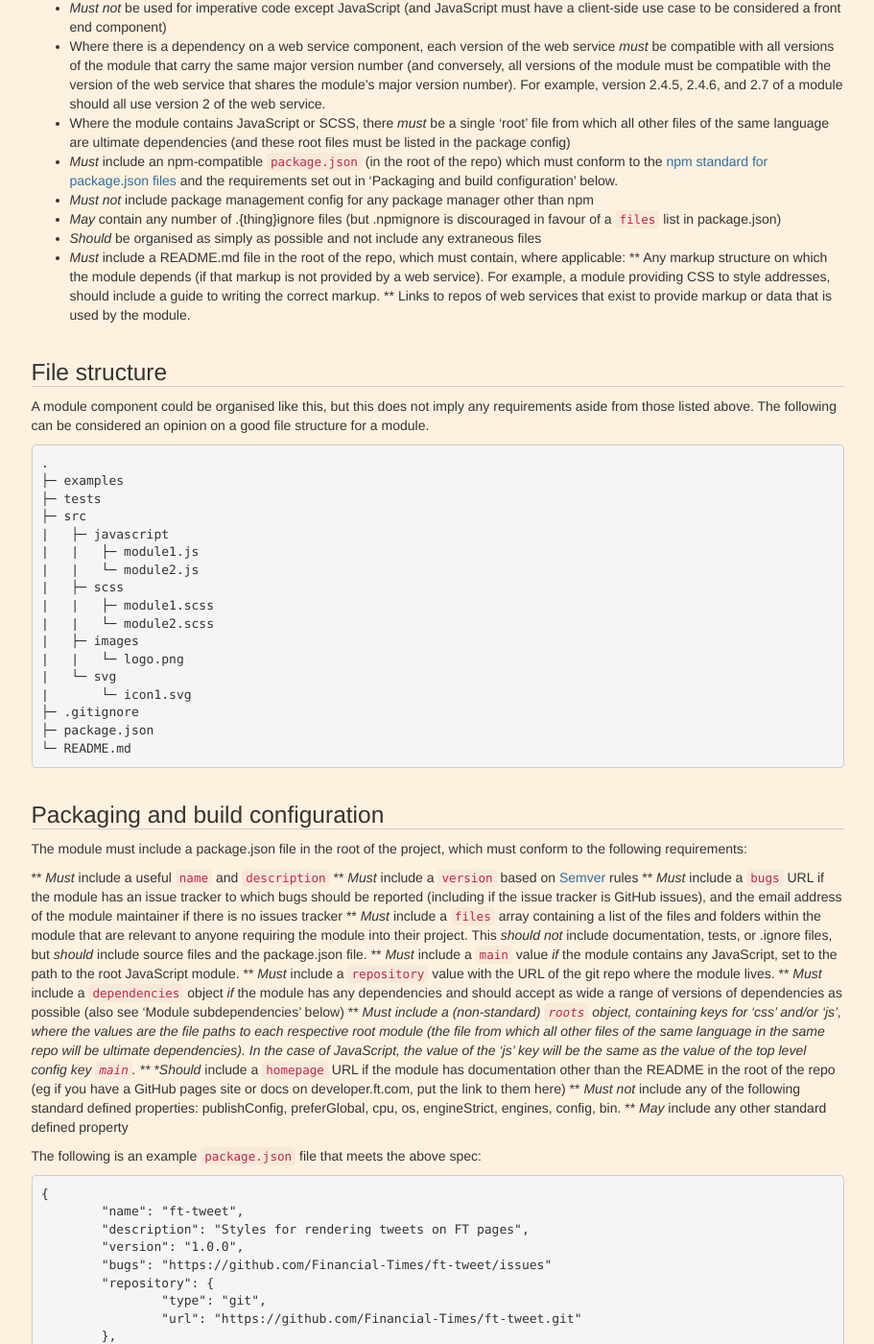
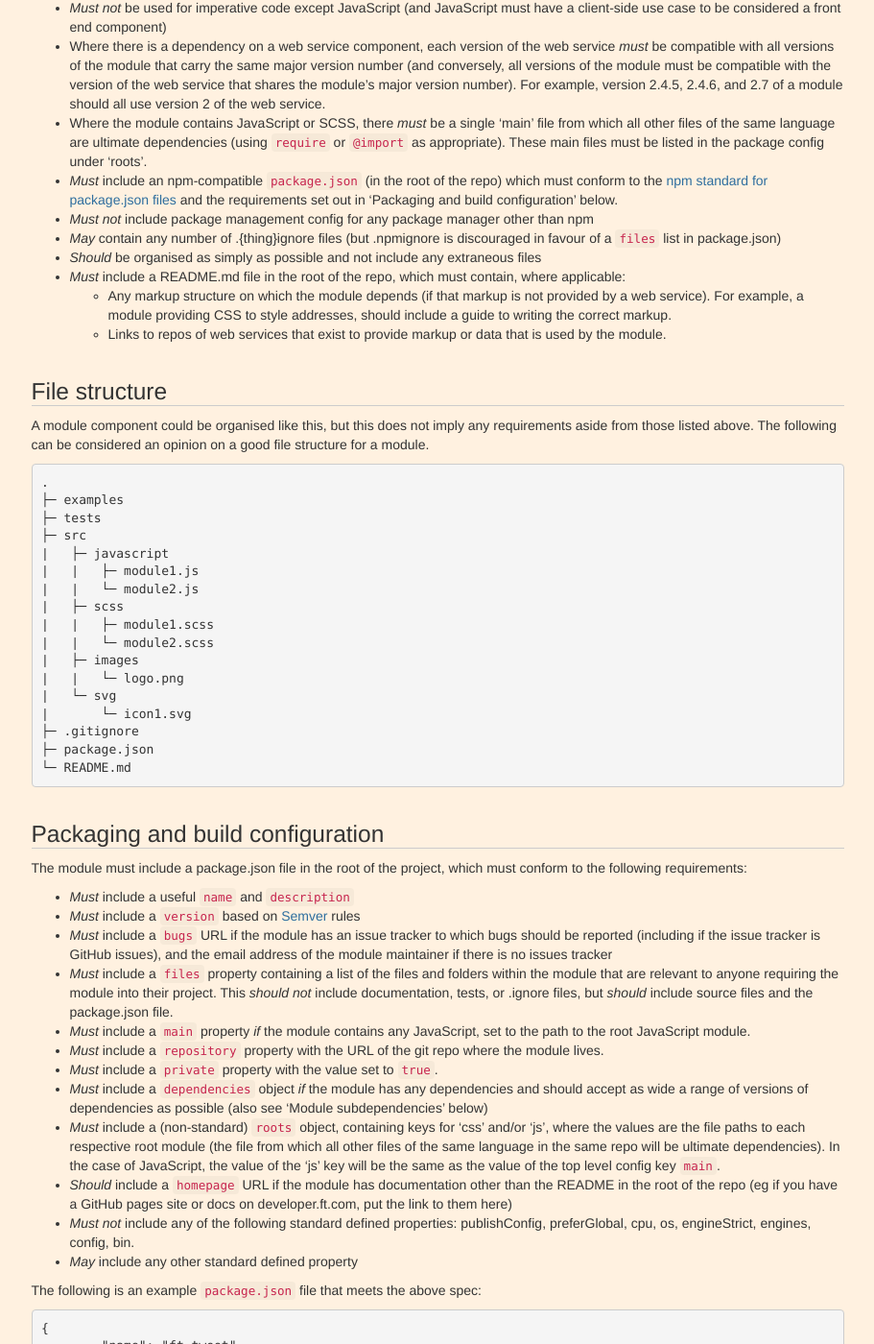
Before and after one commit to Financial-Times/ft-origami, a Jekyll site: the page built from docs/component-types/modules.md, in a window 1280 px wide and 1400 px high, scrolled down 649 px. Shown: the whole window at 96% size, without its empty margins (330-1241 px from the left). Built offline with Jekyll 4.4.1, drawn with Linux system fonts in a browser that asks for light colours; nearby versions of some CDN libraries; some of the changed text lies outside the part shown.

Commit message:
Markdown fixes

```diff
--- a/docs/component-types/modules.md
+++ b/docs/component-types/modules.md
@@ -28,14 +28,14 @@ The following requirements apply to creating a Origami-compatible module compone
 * *May* contain any resource that is a CommonJS JavaScript module, any declarative language (HTML, CSS, JSON etc), or binary data.
 * *Must not* be used for imperative code except JavaScript (and JavaScript must have a client-side use case to be considered a front end component)
 * Where there is a dependency on a web service component, each version of the web service *must* be compatible with all versions of the module that carry the same major version number (and conversely, all versions of the module must be compatible with the version of the web service that shares the module's major version number).  For example, version 2.4.5, 2.4.6, and 2.7 of a module should all use version 2 of the web service.
-* Where the module contains JavaScript or SCSS, there *must* be a single 'root' file from which all other files of the same language are ultimate dependencies (and these root files must be listed in the package config)
+* Where the module contains JavaScript or SCSS, there *must* be a single 'main' file from which all other files of the same language are ultimate dependencies (using `require` or `@import` as appropriate).  These main files must be listed in the package config under 'roots'.
 * *Must* include an npm-compatible `package.json` (in the root of the repo) which must conform to the [npm standard for package.json files][2] and the requirements set out in 'Packaging and build configuration' below.
 * *Must not* include package management config for any package manager other than npm
 * *May* contain any number of .{thing}ignore files (but .npmignore is discouraged in favour of a `files` list in package.json)
 * *Should* be organised as simply as possible and not include any extraneous files
 * *Must* include a README.md file in the root of the repo, which must contain, where applicable:
-** Any markup structure on which the module depends (if that markup is not provided by a web service).  For example, a module providing CSS to style addresses, should include a guide to writing the correct markup.
-** Links to repos of web services that exist to provide markup or data that is used by the module.
+	* Any markup structure on which the module depends (if that markup is not provided by a web service).  For example, a module providing CSS to style addresses, should include a guide to writing the correct markup.
+	* Links to repos of web services that exist to provide markup or data that is used by the module.
 
 
 ## File structure
@@ -65,17 +65,18 @@ A module component could be organised like this, but this does not imply any req
 
 The module must include a package.json file in the root of the project, which must conform to the following requirements:
 
-** *Must* include a useful `name` and `description`
-** *Must* include a `version` based on [Semver][3] rules
-** *Must* include a `bugs` URL if the module has an issue tracker to which bugs should be reported (including if the issue tracker is GitHub issues), and the email address of the module maintainer if there is no issues tracker
-** *Must* include a `files` array containing a list of the files and folders within the module that are relevant to anyone requiring the module into their project.  This *should not* include documentation, tests, or .ignore files, but *should* include source files and the package.json file.
-** *Must* include a `main` value *if* the module contains any JavaScript, set to the path to the root JavaScript module.
-** *Must* include a `repository` value with the URL of the git repo where the module lives.
-** *Must* include a `dependencies` object *if* the module has any dependencies and should accept as wide a range of versions of dependencies as possible (also see 'Module subdependencies' below)
-** *Must include a (non-standard) `roots` object, containing keys for 'css' and/or 'js', where the values are the file paths to each respective root module (the file from which all other files of the same language in the same repo will be ultimate dependencies).  In the case of JavaScript, the value of the 'js' key will be the same as the value of the top level config key `main`.
-** *Should* include a `homepage` URL if the module has documentation other than the README in the root of the repo (eg if you have a GitHub pages site or docs on developer.ft.com, put the link to them here)
-** *Must not* include any of the following standard defined properties: publishConfig, preferGlobal, cpu, os, engineStrict, engines, config, bin.
-** *May* include any other standard defined property
+* *Must* include a useful `name` and `description`
+* *Must* include a `version` based on [Semver][3] rules
+* *Must* include a `bugs` URL if the module has an issue tracker to which bugs should be reported (including if the issue tracker is GitHub issues), and the email address of the module maintainer if there is no issues tracker
+* *Must* include a `files` property containing a list of the files and folders within the module that are relevant to anyone requiring the module into their project.  This *should not* include documentation, tests, or .ignore files, but *should* include source files and the package.json file.
+* *Must* include a `main` property *if* the module contains any JavaScript, set to the path to the root JavaScript module.
+* *Must* include a `repository` property with the URL of the git repo where the module lives.
+* *Must* include a `private` property with the value set to `true`.
+* *Must* include a `dependencies` object *if* the module has any dependencies and should accept as wide a range of versions of dependencies as possible (also see 'Module subdependencies' below)
+* *Must* include a (non-standard) `roots` object, containing keys for 'css' and/or 'js', where the values are the file paths to each respective root module (the file from which all other files of the same language in the same repo will be ultimate dependencies).  In the case of JavaScript, the value of the 'js' key will be the same as the value of the top level config key `main`.
+* *Should* include a `homepage` URL if the module has documentation other than the README in the root of the repo (eg if you have a GitHub pages site or docs on developer.ft.com, put the link to them here)
+* *Must not* include any of the following standard defined properties: publishConfig, preferGlobal, cpu, os, engineStrict, engines, config, bin.
+* *May* include any other standard defined property
 
 The following is an example `package.json` file that meets the above spec:
 
```
Also changed, not shown: other parts of docs/component-types/modules.md (+1 -1 lines), docs/build-service.md (+2 -2 lines).
